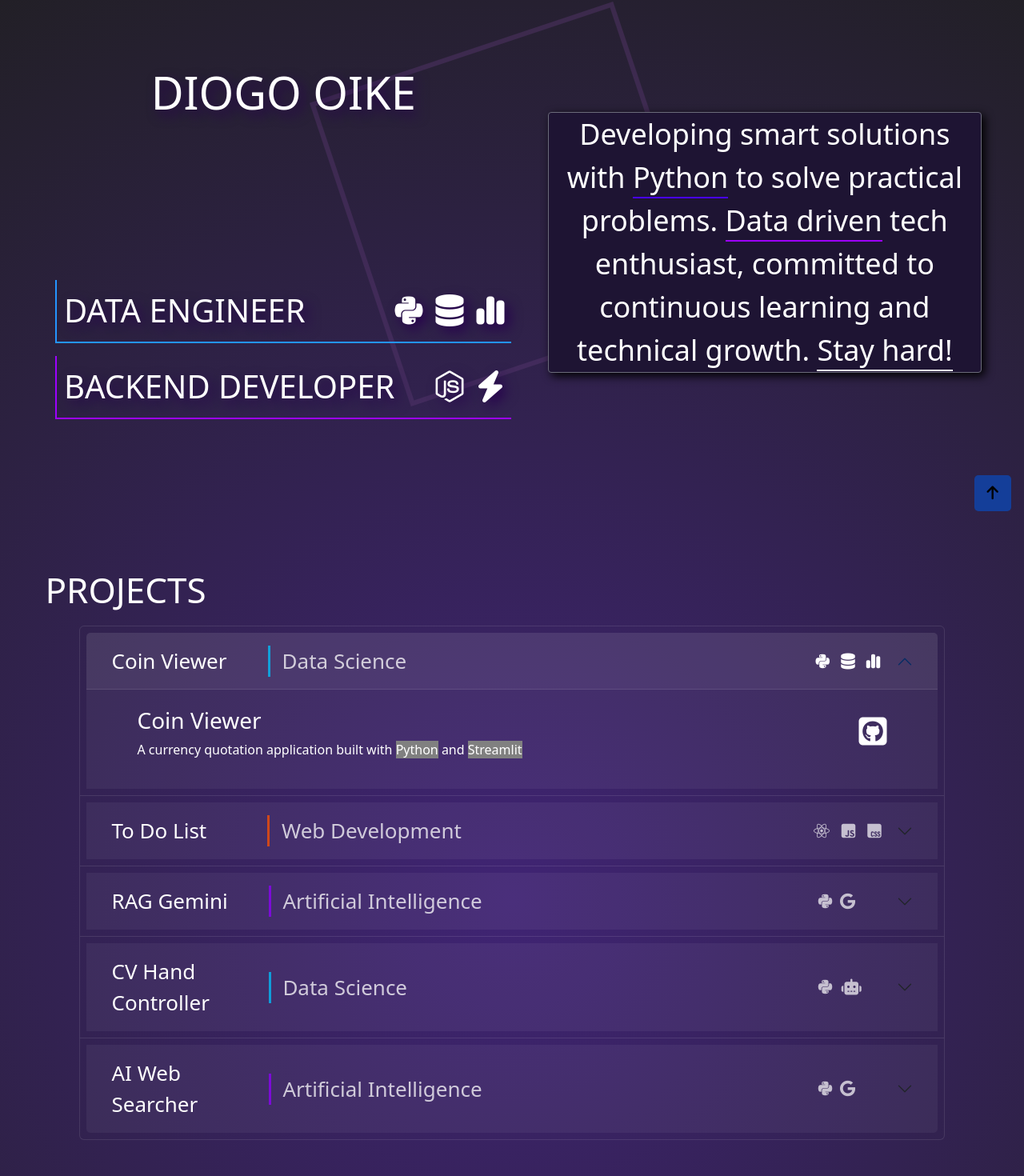
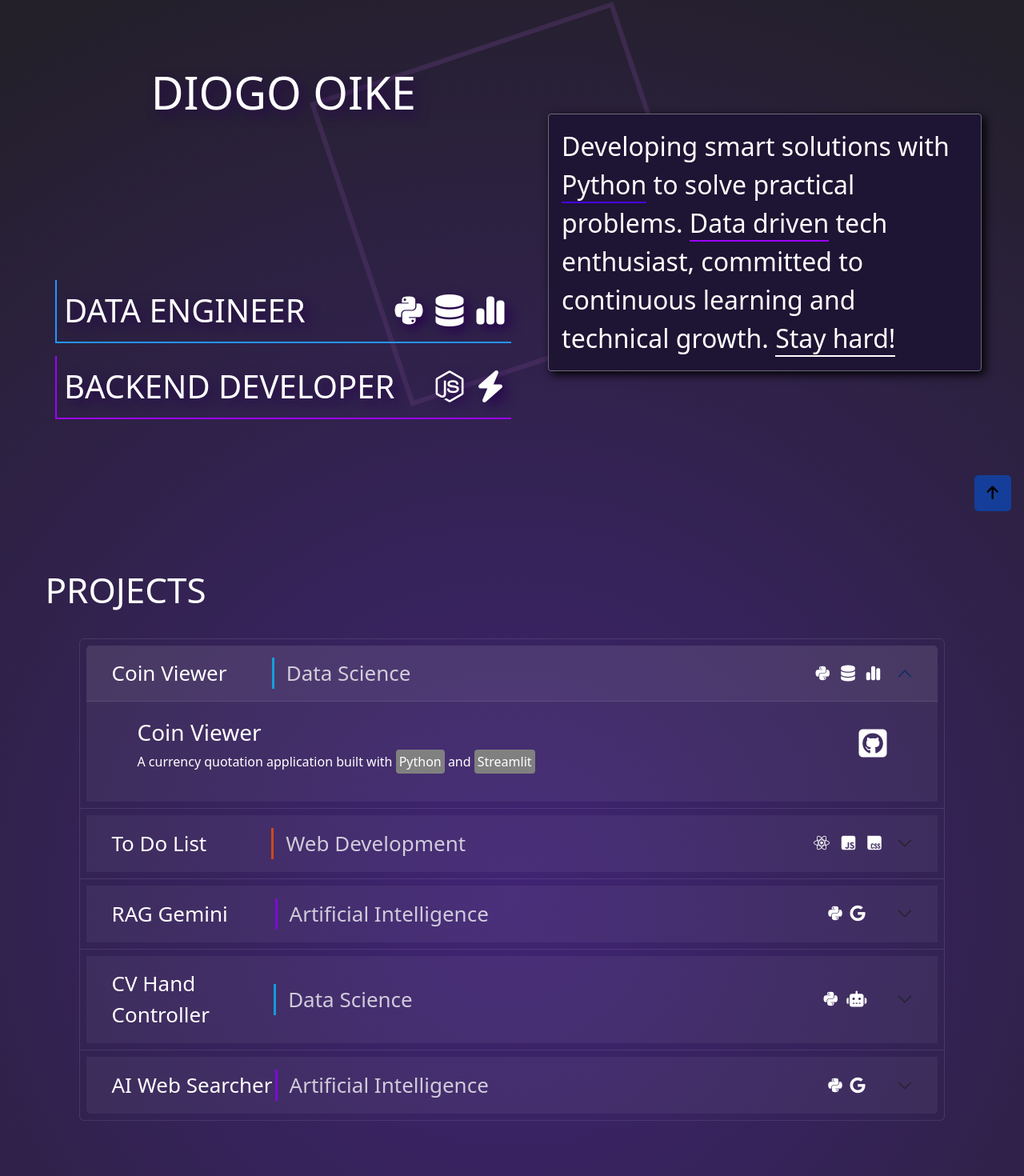
Before and after one commit to Dnaka27/Diogo-Portfolio, a React (Vite) app: page / in a window 1280 px wide. Shown: the part 145-1615 px from the top of the page at 80% size. Built offline with nearby package versions, Linux system fonts and the light colour scheme; the HTML template or start-up script is replaced by a standard one.

Commit message:
fix/ fine projects style improvements

```diff
--- a/src/components/Header.css
+++ b/src/components/Header.css
@@ -147,14 +147,9 @@ h1 {
 .about-text {
   color: white;
   justify-content: center;
-<<<<<<< Updated upstream
   padding: 1rem;
   margin-left: 1rem;
   font-size: 2rem;
-=======
-  padding: 4%;
-  font-size: 2.25rem;
->>>>>>> Stashed changes
   text-align: left;
   margin: 0;
   font-weight: 100;
--- a/src/components/Projects.css
+++ b/src/components/Projects.css
@@ -1,5 +1,4 @@
 #projects {
-  height: 100vh;
   min-height: 100vh;
   box-sizing: border-box;
   padding: 3%;
@@ -72,10 +71,6 @@
   transition: all 0.3s ease-in-out;
 }
 
-.accordion-button::after{
-  color: #fff;
-}
-
 .accordion-body {
   background-color: rgba(255, 255, 255, 0.05);
   padding: 2% 6%;
@@ -94,17 +89,12 @@
   font-size: 1.25rem;
 }
 
-/* Ensure icons stay visible when accordion is collapsed */
-.accordion-button.collapsed .tech-icons {
-  opacity: 0.7;
-}
-
 .project-name {
-  width: 20%;
+  width: 30%;
 }
 
 .project-category {
-  width: 70%;
+  width: 100%;
   text-align: left;
   font-weight: 200;
   opacity: 0.75;
@@ -127,6 +117,8 @@
 
 .project-style-tech {
   background-color: gray;
+  border-radius: 0.25rem;
+  padding: 0.25rem;
 }
 
 .project-link {
```
